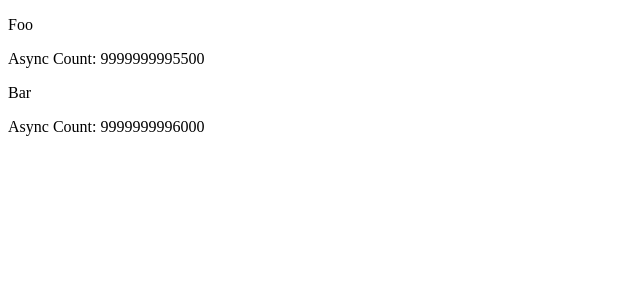
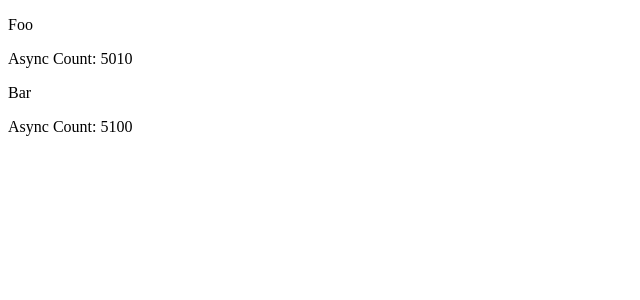
Before and after one commit to deli-nik/awesome-multi-timer, an Angular app in the folder awesome-multi-timer/: page / in a window 1280 px wide. Shown: the top 300 px of the page, without its empty margins (0-640 px from the left). Built offline with nearby package versions, Linux system fonts and the light colour scheme.

Commit message:
Stop timer when time reaches 0.

```diff
--- a/awesome-multi-timer/src/app/app.component.ts
+++ b/awesome-multi-timer/src/app/app.component.ts
@@ -8,6 +8,6 @@ import { TimerConfig } from './models/timer-config';
   styleUrls: ['./app.component.scss']
 })
 export class AppComponent {
-  timerViews: TimerConfig[] = [new TimerConfig({} as TimeDisplay, 'Foo', 500), new TimerConfig({} as TimeDisplay, 'Bar', 1000)];
+  timerViews: TimerConfig[] = [new TimerConfig({} as TimeDisplay, 'Foo', 10), new TimerConfig({} as TimeDisplay, 'Bar', 100)];
   title = 'awesome-multi-timer';
 }
--- a/awesome-multi-timer/src/app/components/add-timer-view/add-timer-view.component.ts
+++ b/awesome-multi-timer/src/app/components/add-timer-view/add-timer-view.component.ts
@@ -1,9 +1,10 @@
 import { Component, OnInit, ChangeDetectionStrategy, Input, OnDestroy } from '@angular/core';
-import { interval, Observable, Subscription } from 'rxjs';
-import { map } from 'rxjs/operators';
+import { Observable, interval } from 'rxjs';
+import { map, take, takeUntil, takeWhile } from 'rxjs/operators';
 import { ConvertMsToTimeDisplay, ConvertTimeDisplayToMs } from '../../functions/time-util';
 import { TimeDisplay } from '../../models/time-display';
 import { TimerConfig } from '../../models/timer-config';
+import { timeInterval } from 'rxjs/operators';
 
 @Component({
   selector: 'app-add-timer-view',
@@ -23,6 +24,9 @@ export class AddTimerViewComponent implements OnInit {
 
   ngOnInit(): void {
     const initialTime = ConvertTimeDisplayToMs(this.timerConfig.countdownTime);
-    this.asyncNumber = interval(this.timerConfig.countdownIntervalInMs).pipe(map(seq => initialTime - (seq * this.timerConfig.countdownIntervalInMs)));
+    this.asyncNumber = interval(this.timerConfig.countdownIntervalInMs)
+      .pipe(
+        takeWhile(seq => seq * this.timerConfig.countdownIntervalInMs != initialTime, true),
+        map(seq => initialTime - (seq * this.timerConfig.countdownIntervalInMs)));
   }
 }
--- a/awesome-multi-timer/src/app/functions/time-util.ts
+++ b/awesome-multi-timer/src/app/functions/time-util.ts
@@ -19,5 +19,5 @@ export function ConvertMsToTimeDisplay(totalMilliseconds: number): TimeDisplay {
 }
 
 export function ConvertTimeDisplayToMs(timeDisplay: TimeDisplay): number {
-  return 10000000000000;
+  return 10000;
 }
```
Also changed, not shown: 1 other file (tests, documents, lock files or other folders).
